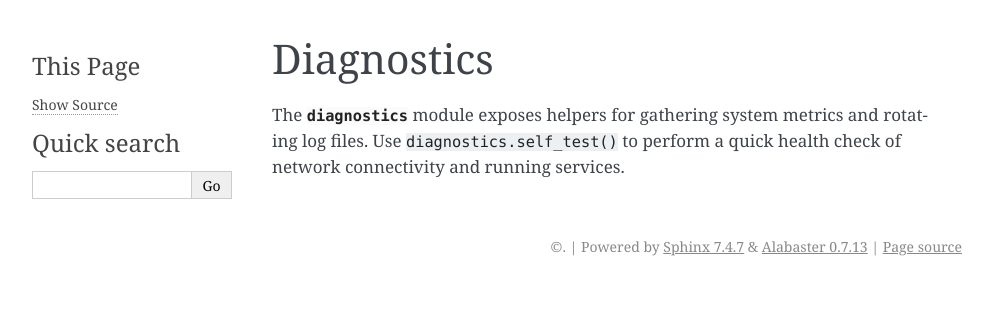
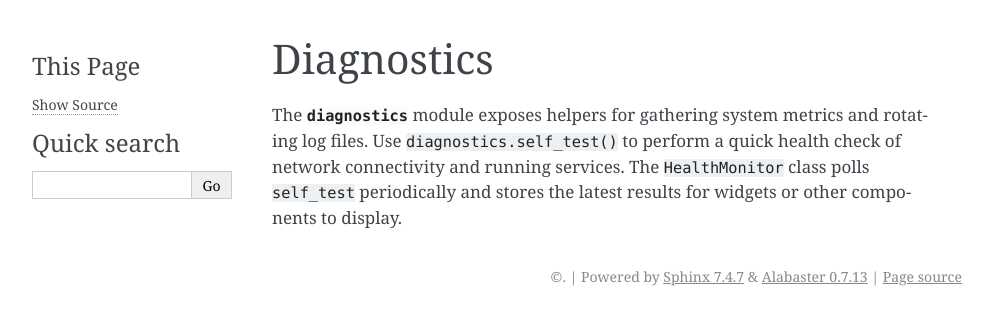
Before and after one commit to Trashytalk/piwardrive, a Sphinx documentation site: the page built from docs/diagnostics.rst, in a window 1280 px wide. Shown: the top 325 px of the page, without its empty margins (148-1141 px from the left). Built offline with Sphinx 7.4.7, drawn with Linux system fonts in a browser that asks for light colours.

Commit message:
Update diagnostics.rst

```diff
--- a/docs/diagnostics.rst
+++ b/docs/diagnostics.rst
@@ -3,4 +3,6 @@ Diagnostics
 
 The :mod:`diagnostics` module exposes helpers for gathering system metrics and
 rotating log files. Use ``diagnostics.self_test()`` to perform a quick health
-check of network connectivity and running services.
+check of network connectivity and running services. The ``HealthMonitor`` class
+polls ``self_test`` periodically and stores the latest results for widgets or
+other components to display.
```
